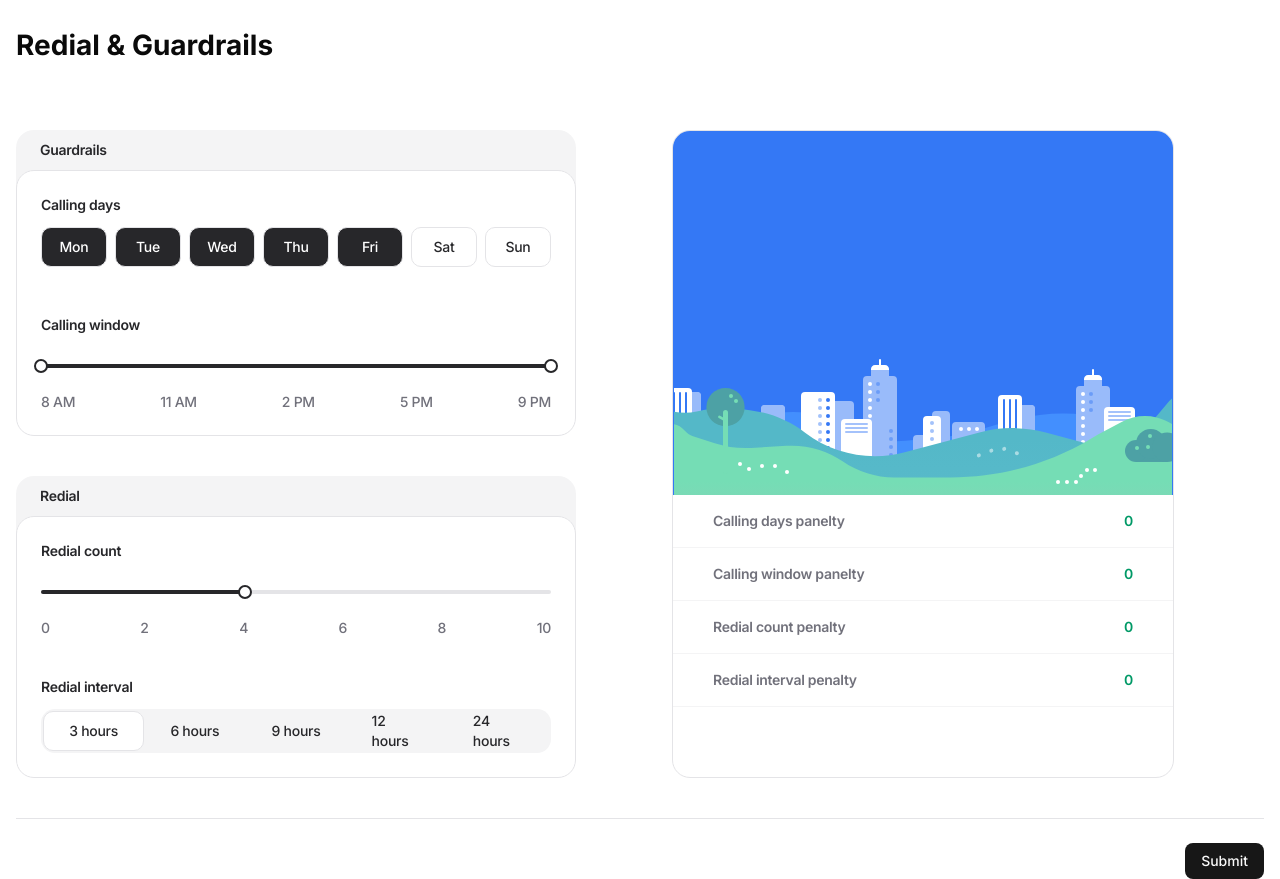
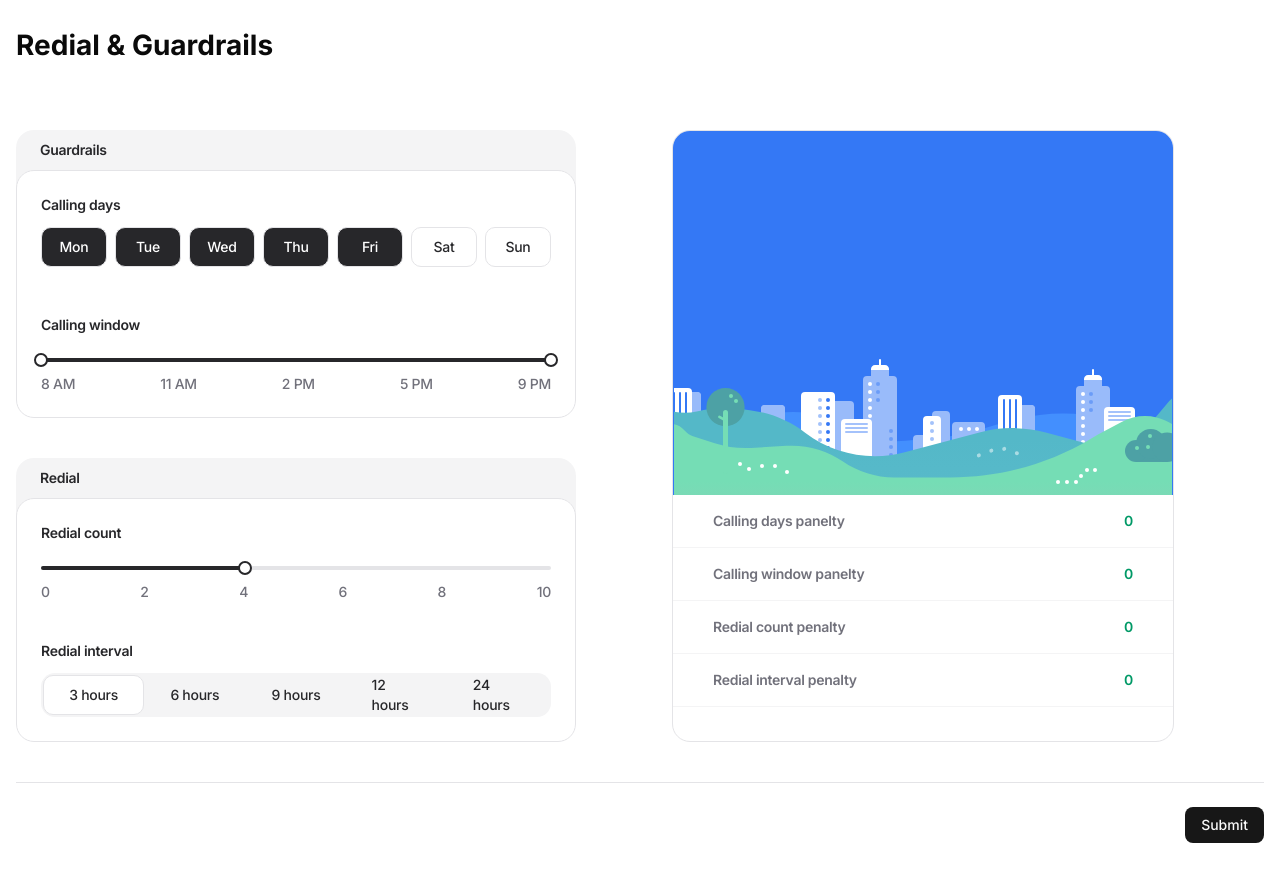
Before and after one commit to shristi-gupta21/campaign-score-calculator, a Next.js app: page / in a window 1280 px wide. After the commit the page ends 843 px from the top, so only its background shows below. Built offline with nearby package versions, Linux system fonts and the light colour scheme.

Commit message:
height fixes

```diff
--- a/components/features/calling-window.tsx
+++ b/components/features/calling-window.tsx
@@ -9,11 +9,11 @@ export const CallingWindow = ({
   onValueChange: (value: number[]) => void
 }) => {
   return (
-    <div className="flex w-full flex-col gap-6">
+    <div className="flex w-full flex-col gap-[18px]">
       <p className="font-inter text-sm font-semibold tracking-[-0.28px] text-zinc-800">
         Calling window
       </p>
-      <div className="flex w-full flex-col gap-5">
+      <div className="flex w-full flex-col gap-2">
         <Slider
           value={value}
           onValueChange={(nextValue) => {
--- a/components/features/redial-count.tsx
+++ b/components/features/redial-count.tsx
@@ -11,11 +11,11 @@ export function RedialCount({
   onValueChange: (value: number) => void
 }) {
   return (
-    <div className="flex w-full flex-col gap-6">
+    <div className="flex w-full flex-col gap-[18px]">
       <p className="font-inter text-sm font-semibold tracking-[-0.28px] text-zinc-800">
         Redial count
       </p>
-      <div className="flex w-full flex-col gap-5">
+      <div className="flex w-full flex-col gap-2">
         <Slider
           value={[value]}
           onValueChange={(nextValue) => {
```
